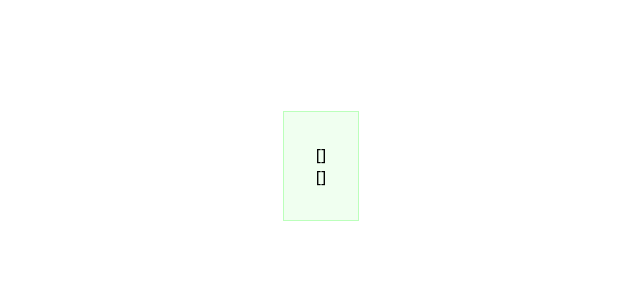
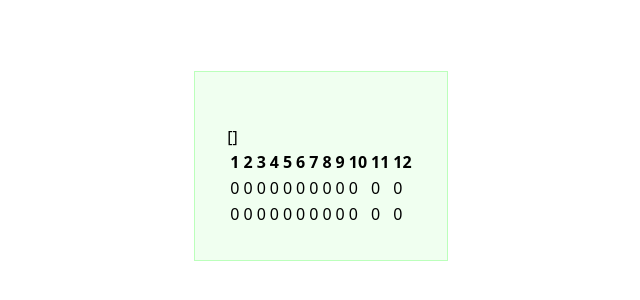
Before and after one commit to jcreedcmu/midi-toy, a React app: page / in a window 1280 px wide. Shown: the part 234-534 px from the top of the page, without its empty margins (319-959 px from the left). Built offline with nearby package versions, Linux system fonts and the light colour scheme.

Commit message:
scoring history

```diff
--- a/src/index.tsx
+++ b/src/index.tsx
@@ -9,8 +9,11 @@ type Note = { p: number };
 type AppProps = {};
 type AppState = {
   playedInterval: Note[],
+  playedIntervalSize: number | undefined,
   mistake: boolean,
   remainingInput: Note[],
+  right: number[],
+  wrong: number[],
 };
 
 async function aeach<T>(list: T[], k: (x: T) => Promise<void>) {
@@ -32,11 +35,20 @@ function generateRandomNote(s: AppState): AppState {
     s.mistake = false;
     s.remainingInput = [{ p: pitch1 }, { p: pitch1 + interval }];
     s.playedInterval = [{ p: pitch1 }, { p: pitch1 + interval }];
+    s.playedIntervalSize = interval;
   });
 }
 
 function hex(x: number): string {
   return x.toString(16);
+}
+
+function range(n: number): number[] {
+  const rv: number[] = [];
+  for (let i = 0; i < n; i++) {
+    rv.push(i);
+  }
+  return rv;
 }
 
 class App extends React.Component<AppProps, AppState> {
@@ -45,12 +57,22 @@ class App extends React.Component<AppProps, AppState> {
 
   constructor(p: AppProps) {
     super(p);
-    this.state = {
+    const state = {
       playedInterval: [],
+      playedIntervalSize: undefined,
       mistake: false,
       remainingInput: [],
+      right: [0, 0, 0, 0, 0, 0, 0, 0, 0, 0, 0, 0, 0],
+      wrong: [0, 0, 0, 0, 0, 0, 0, 0, 0, 0, 0, 0, 0],
     };
+    if (localStorage['score'] != undefined) {
+      const j: { right: number[], wrong: number[] } = JSON.parse(localStorage['score']);
+      state.right = j.right;
+      state.wrong = j.wrong;
+    }
+    this.state = state;
   }
+
   render() {
     const s = this.state;
     let uiclass: string | undefined = undefined;
@@ -58,10 +80,21 @@ class App extends React.Component<AppProps, AppState> {
       uiclass = "wrong";
     else if (s.remainingInput.length == 0)
       uiclass = "right";
+    const rows = [undefined, s.right, s.wrong].map((table, rowi) => {
+      const cells = range(12).map((p, pi) => {
+        if (table == undefined)
+          return <td key={`tr${rowi}td${pi}`}><b>{p + 1}</b></td>;
+        else
+          return <td key={`tr${rowi}td${pi}`}>{table[p + 1] || 0}</td>;
+      });
+      return <tr key={`tr${rowi}`}>{cells}</tr>;
+    });
+    const scoreTable = <table><tbody>{rows}</tbody></table>;
     return (
       <div id="ui" className={uiclass}>
-        {JSON.stringify(s.playedInterval.map(x => x.p))}<br />
+        {s.playedIntervalSize}< br />
         {JSON.stringify(s.remainingInput.map(x => x.p))}
+        {scoreTable}
       </div>
     );
   }
@@ -87,8 +120,25 @@ class App extends React.Component<AppProps, AppState> {
 
     document.addEventListener('keydown', this._handleKeyDown.bind(this));
   }
+
   componentWillUnmount() {
     document.removeEventListener('keydown', this._handleKeyDown.bind(this));
+  }
+
+  _scoreLastProblem(): void {
+    function incr(table: { [x: number]: number }, i: number) {
+      if (table[i] == undefined)
+        table[i] = 0;
+      table[i]++;
+    }
+    this.setState(s => produce(s, s => {
+      const i = s.playedIntervalSize;
+      if (i != undefined) {
+        incr(s.mistake ? s.wrong : s.right, i);
+      }
+    }));
+    const j = { right: this.state.right, wrong: this.state.wrong };
+    localStorage['score'] = JSON.stringify(j);
   }
 
   _handleMidi(m: WebMidi.MIDIMessageEvent) {
@@ -108,6 +158,7 @@ class App extends React.Component<AppProps, AppState> {
           }
         }));
         if (this.state.remainingInput.length == 0) {
+          this._scoreLastProblem();
           this.newProblemSoon(this.state.mistake);
         }
       }
```
